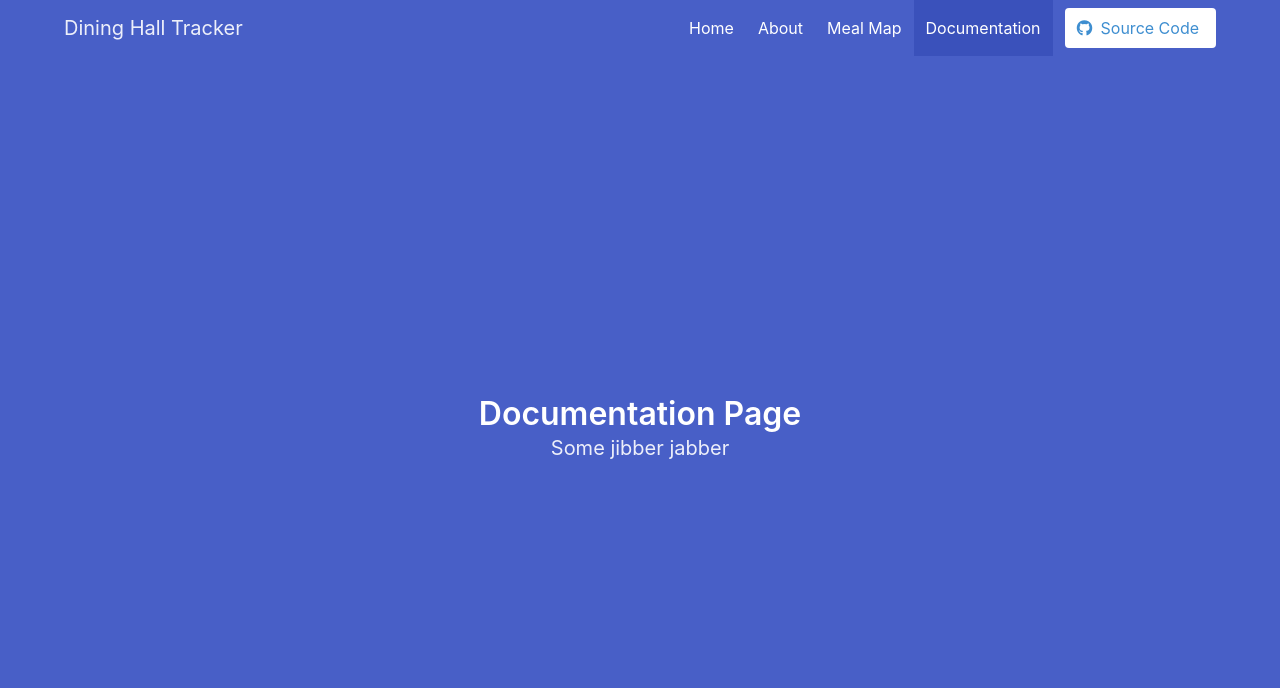
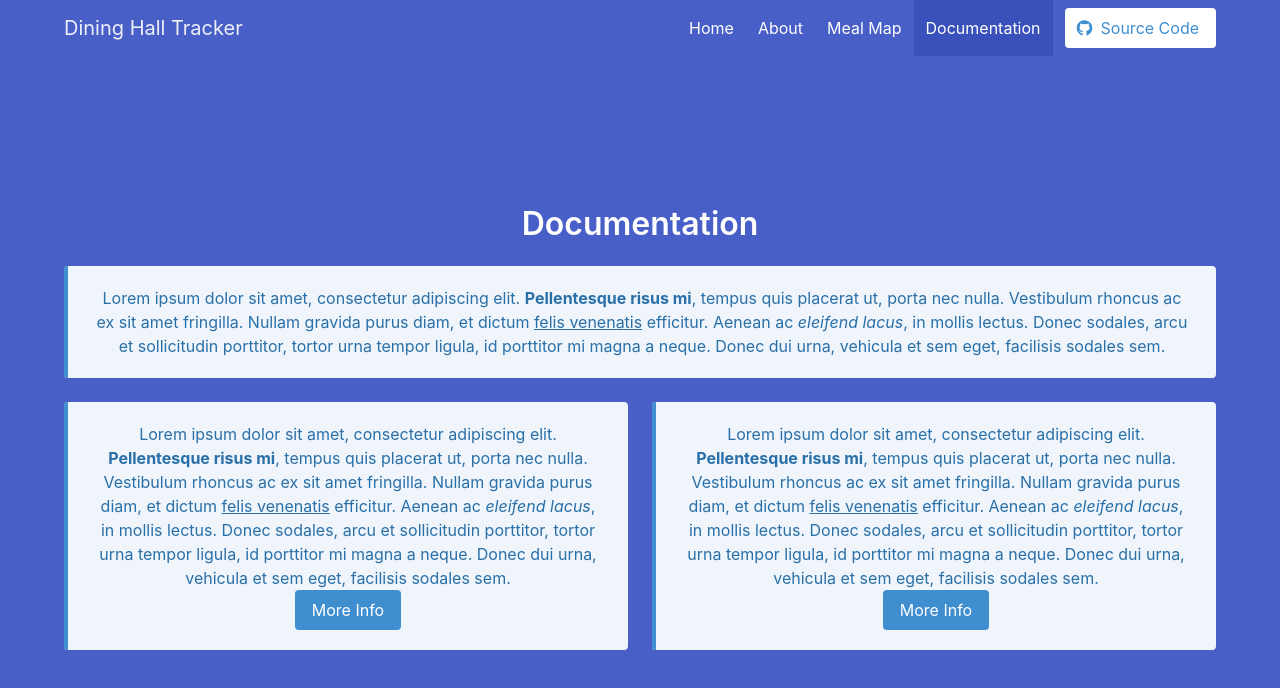
Before and after one commit to Shivppatel/UMD-CampusDineAPI, a website: page public/pages/documentation.html in a window 1280 px wide. Drawn offline with nearby package versions, Linux system fonts and the light colour scheme.

Commit message:
Completed demo layout

```diff
--- a/public/pages/documentation.html
+++ b/public/pages/documentation.html
@@ -51,8 +51,38 @@
 
     <div class="hero-body">
       <div class="container has-text-centered">
-        <p class="title">Documentation Page</p>
-        <p class="subtitle">Some jibber jabber</p>
+        <div class="columns">
+          <div class="column">
+            <h1 class="title">Documentation</h1>
+            <article class="message is-info">
+              <div class="message-body ">
+                Lorem ipsum dolor sit amet, consectetur adipiscing elit. <strong>Pellentesque risus mi</strong>, tempus quis placerat ut, porta nec nulla. Vestibulum rhoncus ac ex sit amet fringilla. Nullam gravida purus diam, et dictum <a>felis venenatis</a> efficitur. Aenean ac <em>eleifend lacus</em>, in mollis lectus. Donec sodales, arcu et sollicitudin porttitor, tortor urna tempor ligula, id porttitor mi magna a neque. Donec dui urna, vehicula et sem eget, facilisis sodales sem.
+              </div>
+            </article>
+          </div>
+        </div>
+        <div class="columns">
+          <div class="column">
+            <article class="message is-info">
+              <div class="message-body">
+                Lorem ipsum dolor sit amet, consectetur adipiscing elit. <strong>Pellentesque risus mi</strong>, tempus quis placerat ut, porta nec nulla. Vestibulum rhoncus ac ex sit amet fringilla. Nullam gravida purus diam, et dictum <a>felis venenatis</a> efficitur. Aenean ac <em>eleifend lacus</em>, in mollis lectus. Donec sodales, arcu et sollicitudin porttitor, tortor urna tempor ligula, id porttitor mi magna a neque. Donec dui urna, vehicula et sem eget, facilisis sodales sem.
+                <br/>
+                <button class="button is-info">More Info</button>
+              </div>
+            </article>
+          </div>
+          <div class="column">
+            <article class="message is-info">
+              <div class="message-body">
+                Lorem ipsum dolor sit amet, consectetur adipiscing elit. <strong>Pellentesque risus mi</strong>, tempus quis placerat ut, porta nec nulla. Vestibulum rhoncus ac ex sit amet fringilla. Nullam gravida purus diam, et dictum <a>felis venenatis</a> efficitur. Aenean ac <em>eleifend lacus</em>, in mollis lectus. Donec sodales, arcu et sollicitudin porttitor, tortor urna tempor ligula, id porttitor mi magna a neque. Donec dui urna, vehicula et sem eget, facilisis sodales sem.
+                <br/>
+                <button class="button is-info">More Info</button>
+              </div>
+            </article>
+          </div>
+        </div>
+
+
       </div>
     </div>
     <script src="../bulmaNav.js"></script>
```
